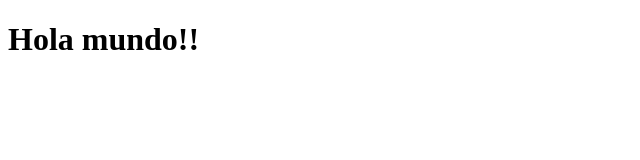
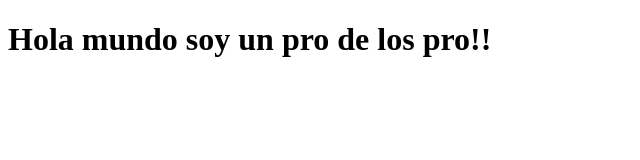
Before and after one commit to walterh91/web-test, a plain HTML site: page index.html in a window 1280 px wide. Shown: the whole page, without its empty margins (0-640 px from the left). Drawn offline with Linux system fonts and the light colour scheme.

Commit message:
change index

```diff
--- a/index.html
+++ b/index.html
@@ -4,7 +4,7 @@
 </title>
 <body>
 <h1>
-    Hola mundo!!
+    Hola mundo soy un pro de los pro!!
 </h1>
 
 </body>
```
